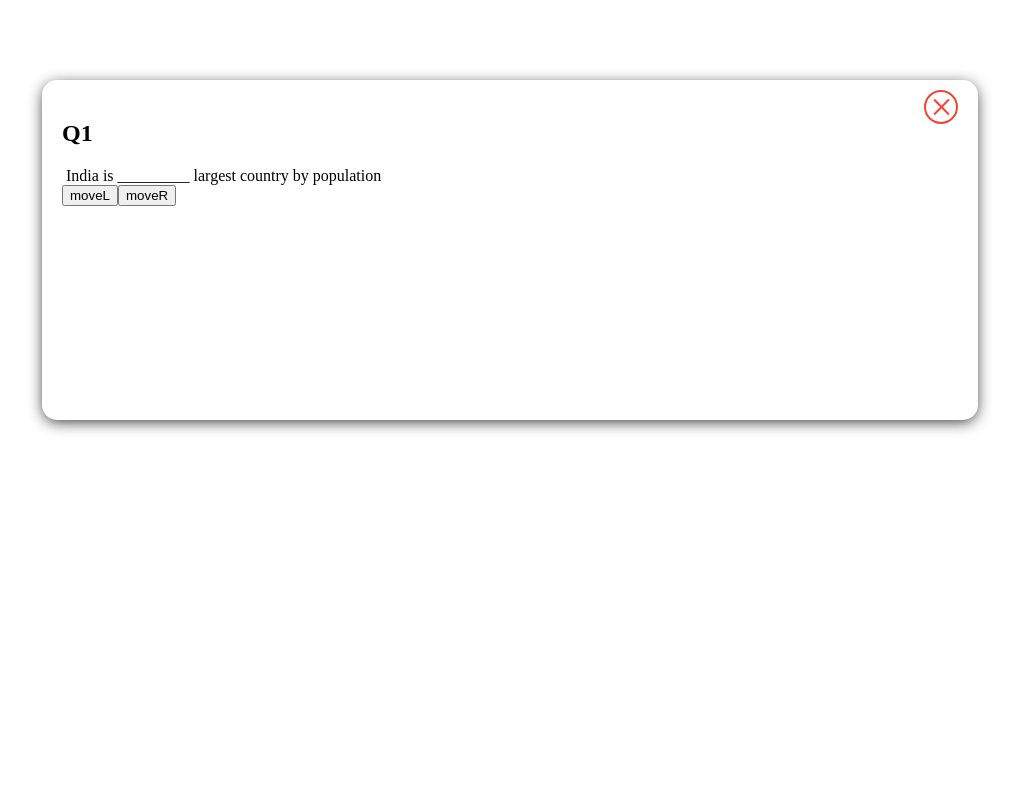
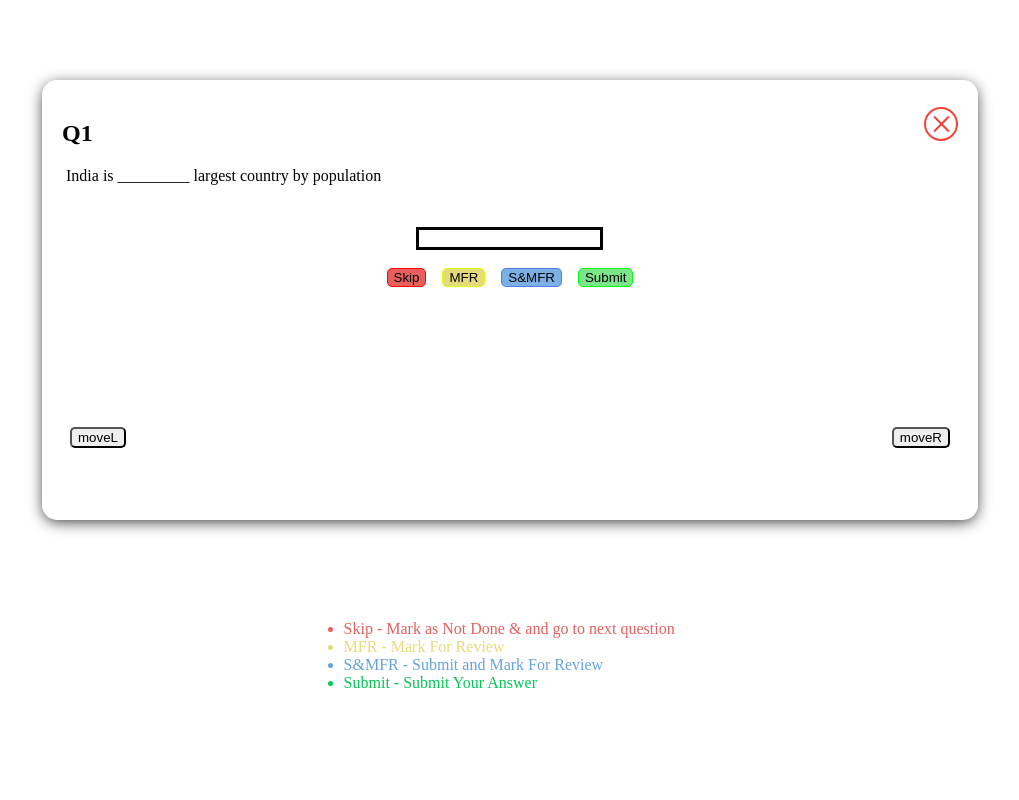
Before and after one commit to Joel-Nickson/IITQuizApp, an Angular app: page / in a window 1280 px wide. Both pictures are taken after a click on the label 640 px from the left and 112 px from the top of the page. Shown: the top 800 px of the page, without its empty margins (150-1169 px from the left). Built offline with nearby package versions, Linux system fonts and the light colour scheme.

Commit message:
add btns and styles for fitb1,2 & modal

```diff
--- a/src/app/mtf/mtf.component.html
+++ b/src/app/mtf/mtf.component.html
@@ -4,7 +4,7 @@
     <div class="table-col table-col-1">
         <h4>{{heading1}}</h4>
         <hr>
-        <div class="col col-1" *ngFor="let item1 of randcol1; index as i">
+        <div class="col col-1" *ngFor="let item1 of col1; index as i">
             <div>{{getFromCharCode(i)}}. {{item1}}</div>
         </div>
     </div>
--- a/src/app/mtf/mtf.component.ts
+++ b/src/app/mtf/mtf.component.ts
@@ -23,7 +23,7 @@ export class MtfComponent implements OnInit {
 
   ngOnInit(): void {
     this.jsonToArray();
-    this.randcol1 = this.randomizeArr(this.col1);
+    // this.randcol1 = this.randomizeArr(this.col1);
     this.randcol2 = this.randomizeArr(this.col2);
   }
 
--- a/src/app/question-list/question-list.component.html
+++ b/src/app/question-list/question-list.component.html
@@ -1,6 +1,6 @@
-<div class="q-set" *ngFor="let questionSet of questionsSet; index as i">
+<div class="q-set q-set-wblue" *ngFor="let questionSet of questionsSet; index as i">
     <label class="modal-open modal-open-{{i}} modal-label" for="modal-open-{{i}}" (click)="move(i,'none')">
-        <h3 class="q-head">
+        <h3 class="q-head q-head-wblue">
             <span class="q-no">Q{{i+1}} </span>
             <span class="q-type"> {{questionSet?.type}}</span>
         </h3>
@@ -40,20 +40,41 @@
             <input type="radio" name="modal" value="close" class="modal-radio" />
         </label>
         <div class="content">
-            <div class="top">
+            <div class="mod-sec modal-top">
                 <h2>Q{{i+1}} </h2>
                 <label class="modal-label close-btn">
                     <input type="radio" name="modal" value="close" class="modal-radio" />
                 </label>
             </div>
-            <div class="q-component" [ngSwitch]="questionSet?.type">
+            <div class="mod-sec q-component" [ngSwitch]="questionSet?.type">
                 <div *ngSwitchCase="'FITB1'">
                     <div class="time">time : {{this.questionSet.time}}s</div>
                     <app-fitb1 [questionSet]="questionSet"></app-fitb1>
+                    <div class="q-ans">
+                        <input type="text" class="text" />
+
+                        <div class="q-btns">
+                            <button class="btn btn-skip">Skip</button>
+                            <button class="btn btn-mfr">MFR</button>
+                            <button class="btn btn-s-mfr">S&MFR</button>
+                            <button class="btn btn-sub">Submit</button>
+                        </div>
+                    </div>
                 </div>
                 <div *ngSwitchCase="'FITB2'">
                     <div class="time">time : {{this.questionSet.time}}s</div>
                     <app-fitb2 [questionSet]="questionSet"></app-fitb2>
+                    <div class="q-ans">
+                        <div>
+                            <input type="text" class="text" />
+                        </div>
+                        <div class="q-btns">
+                            <button class="btn btn-skip">Skip</button>
+                            <button class="btn btn-mfr">MFR</button>
+                            <button class="btn btn-s-mfr">S&MFR</button>
+                            <button class="btn btn-sub">Submit</button>
+                        </div>
+                    </div>
                 </div>
                 <div *ngSwitchCase="'MAQ'">
                     <div class="time">time : {{this.questionSet.time}}s</div>
@@ -71,12 +92,20 @@
                     There is no implementation for that type of questionSet yet.
                 </div>
             </div>
-            <div class="nav-btn">
+
+            <div class="mod-sec nav-btn">
                 <button class="btn btn-primary" (click)="move(i,'left')">moveL</button>
 
                 <button class="btn btn-primary" (click)="move(i,'right')">moveR</button>
-
             </div>
+        </div>
+        <div class="faq-container">
+            <ul class="faq">
+                <li class="q-faq-red">Skip - Mark as Not Done & and go to next question</li>
+                <li class="q-faq-yellow">MFR - Mark For Review</li>
+                <li class="q-faq-blue">S&MFR - Submit and Mark For Review</li>
+                <li class="q-faq-green">Submit - Submit Your Answer</li>
+            </ul>
         </div>
     </div>
 </div>
--- a/src/app/question-list/question-list.component.scss
+++ b/src/app/question-list/question-list.component.scss
@@ -1,9 +1,10 @@
 $noOfQuestions: 100;//count(questionsSet);
-.q-container{
-    background-color: #f44336;
-}
+$iitBlue: #64a3e0;
+$iitGreen: #00c853;
+$iitRed: #eb5e5e;
+$iitYellow: #e5db7b;
+$iitWhiteBlue: rgb(109, 182, 182);
 .q-set{
-    background-color: #1976d23d;
     padding: 6px;
     border-radius: 5px;
     border: 1px dotted rgba(255, 255, 255, 0.315);
@@ -11,8 +12,12 @@ $noOfQuestions: 100;//count(questionsSet);
     width: clamp(40%,500px,90%);
     margin-inline: auto;
 }
+.q-set-wblue{background-color: rgba($iitWhiteBlue,.23);}
+.q-set-blue{background-color: rgba($iitBlue,.23);}
+.q-set-green{background-color: rgba($iitGreen,.23);}
+.q-set-red{background-color: rgba($iitRed,.23);}
+.q-set-yellow{background-color: rgba($iitYellow,.23);}
 .q-head{
-    background-color: #1976d292;
     padding: 6px;
     border-radius: 5px;
     border: 1px dotted rgba(0, 0, 255, 0.315);
@@ -20,6 +25,11 @@ $noOfQuestions: 100;//count(questionsSet);
     justify-content: space-between;
     margin-top: 0px;
 }
+.q-head-wblue{background-color: $iitWhiteBlue;}
+.q-head-blue{background-color: $iitBlue;}
+.q-head-green{background-color: $iitGreen;}
+.q-head-red{background-color: $iitRed;}
+.q-head-yellow{background-color: $iitYellow;}
 .q-type{
     font-size: xx-small;
     padding-inline: 3px;
@@ -37,7 +47,24 @@ $noOfQuestions: 100;//count(questionsSet);
 .q-open{
     font-size: small;
     width: fit-content;
-    margin: 15px 5px 3px auto;
+    margin: 15px 5px auto auto;
+}
+.q-ans{
+    margin-top: 2rem;
+    display: grid;
+    // flex-direction: column;
+    justify-content: center;
+    align-items: center;
+    justify-items: center;
+    .text{
+        border: 3px solid black;
+        margin: 10px;
+    }
+    .q-btns{
+        padding: 0.5rem;
+        display:flex;
+        gap: 1rem;
+    }
 }
 .time{
     margin-bottom: 10px;
@@ -71,6 +98,31 @@ $noOfQuestions: 100;//count(questionsSet);
     transform: scale(0);
     // transition: opacity .5s, transform .5s;
     z-index: 10;
+    .nav-btn{
+        display: flex;
+        justify-content: space-between;
+        height: fit-content;
+        margin: auto 8px auto 8px;
+    }
+    .btn{
+        border-radius: 5px;
+    }
+    .btn-skip{
+        background-color: #eb5e5e;
+        border: 1px solid rgb(255, 0, 0);
+    }
+    .btn-mfr{
+        background-color: #d2c01992;
+        border: 1px solid rgb(217, 255, 0);
+    }
+    .btn-s-mfr{
+        background-color: #1976d292;
+        border: 1px solid rgba(0, 0, 255, 0.315);
+    }
+    .btn-sub{
+        background-color: #19d23292;
+        border: 1px solid rgb(0, 255, 13);
+    }
 }
 
 @for $i from 0 through $noOfQuestions {
@@ -92,7 +144,7 @@ $noOfQuestions: 100;//count(questionsSet);
 .modal .content {
     position: absolute;
     width: 70%;
-    height: 300px;
+    height: 400px;
     max-height: 70%;
     top: 10%;
     left: 15%;
@@ -100,14 +152,21 @@ $noOfQuestions: 100;//count(questionsSet);
     border-radius: 15px;
     box-shadow: 0 3px 15px -2px #222;
     padding: 20px;
+    display: grid;
+    grid-auto-rows: 1fr 5fr 3fr 1fr ;
+}
+.modal-top{
+    display: flex;
+    justify-content: space-between;
+    align-items: baseline;
 }
 
 .close-btn {
-    position: absolute;
+    // position: absolute;
     width: 30px;
     height: 30px;
-    top: 10px;
-    right: 20px;
+    // top: 10px;
+    // right: 20px;
     border-radius: 50%;
     border: 2px solid #f44336;
     cursor: pointer;
@@ -130,3 +189,21 @@ $noOfQuestions: 100;//count(questionsSet);
 .close-btn:before {
     transform: rotate(-45deg);
 }
+.faq-container{
+    position: absolute;
+    bottom: 10%;
+    width: 90%;
+    left:10%;
+    background: rgba(255, 255, 255, 0);
+    z-index: 10;
+    .faq{
+        width: clamp(40%,400px,90%);
+        height: 100px;
+        margin: auto;
+    }
+}
+.q-faq-wblue{color: $iitWhiteBlue;}
+.q-faq-blue{color: $iitBlue;}
+.q-faq-green{color: $iitGreen;}
+.q-faq-red{color: $iitRed;}
+.q-faq-yellow{color: $iitYellow;}
--- a/src/app/question-list/question-list.component.ts
+++ b/src/app/question-list/question-list.component.ts
@@ -18,21 +18,19 @@ export class QuestionListComponent implements OnInit {
 
   move(i: number, key: string) {
     this.index = i;
-    if (key == 'right' || key == 'up') {
+    if (key == 'right') {
       if (i < questionsSet.length - 1) {
         document.getElementById(`modal-open-${++this.index}`)?.click();
         // document.getElementById(`modal-open-${i + 1}`)?.classList.add('.modal-clicked');
-        // console.log("clicked next element");
       }
     }
-    if (key == 'left' || key == 'down') {
+    if (key == 'left') {
       if (i > 0) {
         document.getElementById(`modal-open-${--this.index}`)?.click();
         // document.getElementById(`modal-open-${i + 1}`)?.classList.add('.modal-clicked');
-        // console.log("clicked prev element");
       }
     }
-    console.log(this.index);
+    // console.log(this.index);
   }
   // removeClass() {
   //   let modal = document.getElementById(`modal-open-${this.index}`)?.classList;
@@ -46,8 +44,8 @@ export class QuestionListComponent implements OnInit {
     switch (event.key) {
       case "ArrowRight": this.move(this.index, 'right'); break;
       case "ArrowLeft": this.move(this.index, 'left'); break;
-      case "ArrowUp": this.move(this.index, 'up'); break;
-      case "ArrowDown": this.move(this.index, 'down'); break;
+      case "ArrowUp": this.move(this.index, 'left'); break;
+      case "ArrowDown": this.move(this.index, 'right'); break;
     }
   }
 
```
